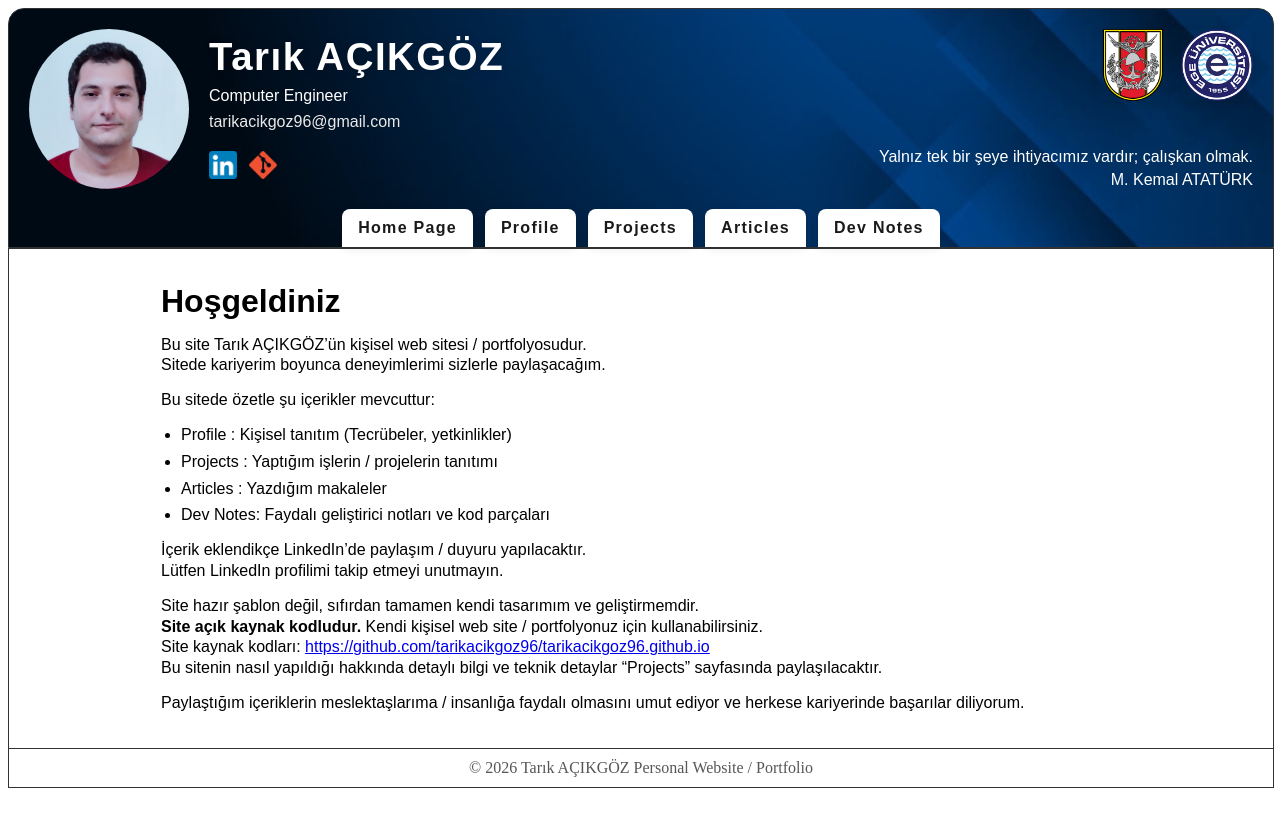
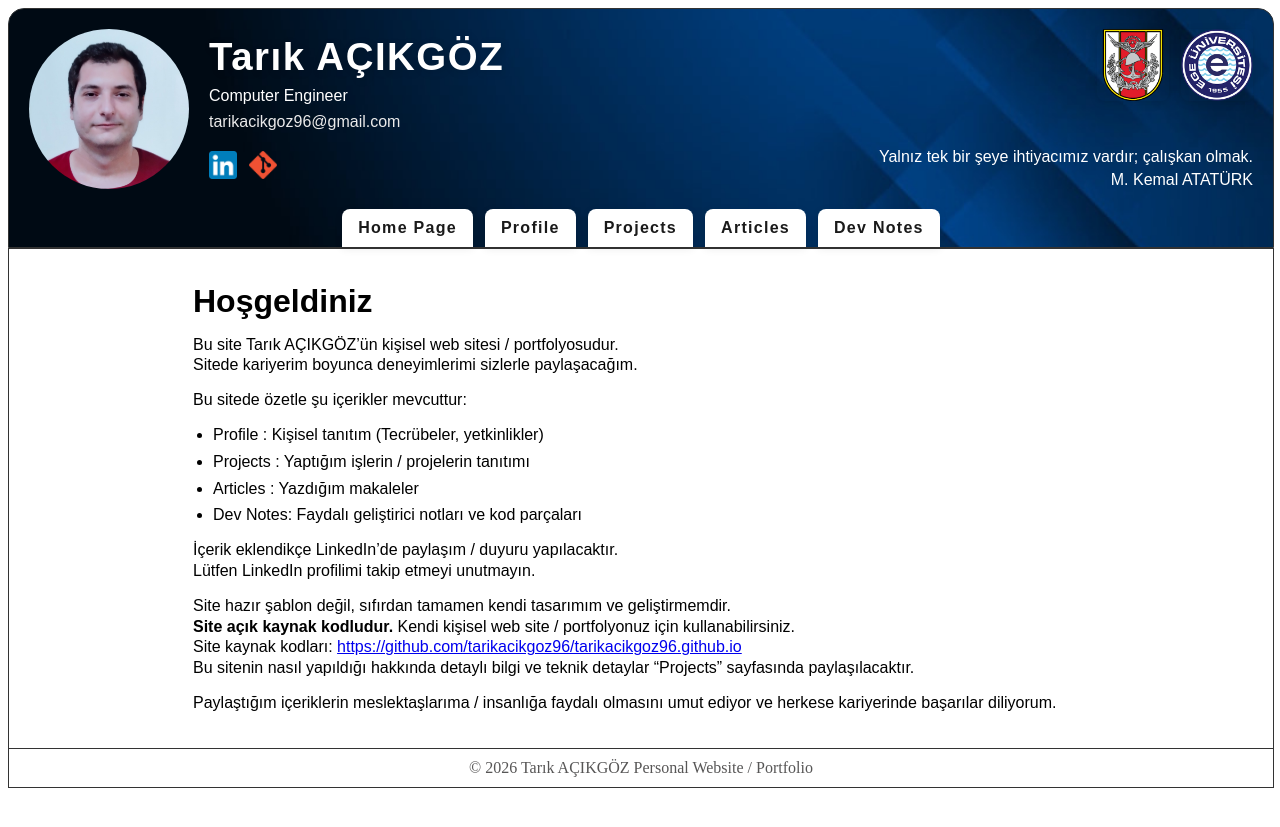
Before and after one commit to tarikacikgoz96/tarikacikgoz96.github.io, a Jekyll site: the page built from index.md, in a window 1280 px wide. Shown: the top 827 px of the page. Built offline with Jekyll 4.4.1, drawn with Linux system fonts in a browser that asks for light colours.

```diff
--- a/assets/css/page.css
+++ b/assets/css/page.css
@@ -16,7 +16,7 @@
 .main-content {
     flex: 1;
     width: 100%;
-    max-width: clamp(320px, 75vw, 1200px);
+    max-width: clamp(320px, 70vw, 1200px);
     margin: 0 auto;
     padding-top: 1.25rem;
     padding-bottom: 1.25rem;
```
